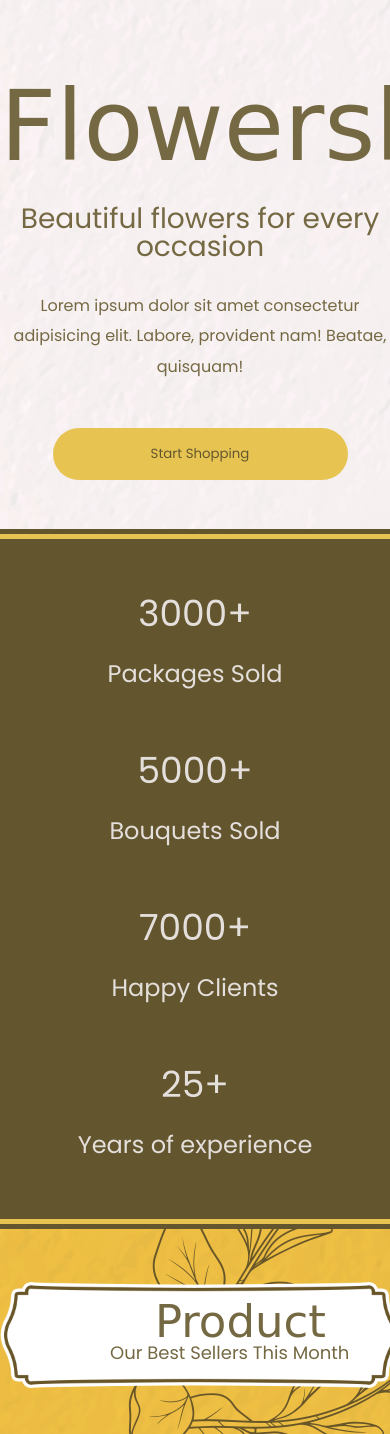
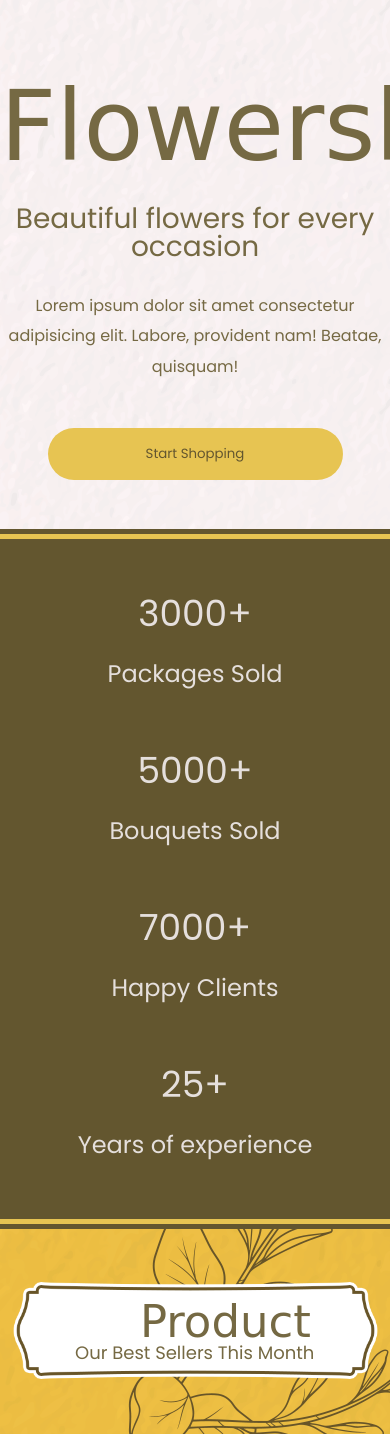
Before and after one commit to vlad-boyarinov/flowers, a plain HTML site: page index.html in a window 390 px wide. Shown: the part 166-1600 px from the top of the page. Drawn offline with nearby package versions, Linux system fonts and the light colour scheme; a web font is replaced by a local one.

Commit message:
Add files via upload

```diff
--- a/css/style.scss
+++ b/css/style.scss
@@ -419,7 +419,8 @@ body {
     .container {
         max-width: 100%;
         margin: 0 auto;
-        padding: 0 15px;
+        width: 100%;
+        padding: 0;
 
     }
 
@@ -483,7 +484,8 @@ body {
         }
 
         &__information {
-            width: 400px;
+            // width: 400px;
+            width: 100%;
 
             &__title {
                 font-family: 'Style Script', cursive;
@@ -568,14 +570,14 @@ body {
                 margin: 0 auto;
                 padding: 53px 0 67px 0;
                 display: block;
-                width: 400px;
+                width: 365px;
 
             }
 
 
             &__title {
                 top: 70px;
-                left: 155px;
+                left: 140px;
                 position: absolute;
                 font-family: 'Style Script', cursive;
                 font-size: 45px;
@@ -587,7 +589,7 @@ body {
                 font-size: 18px;
                 position: absolute;
                 top: 115px;
-                left: 110px;
+                left: 75px;
             }
         }
 
```
Also changed, not shown: css/style.css.
